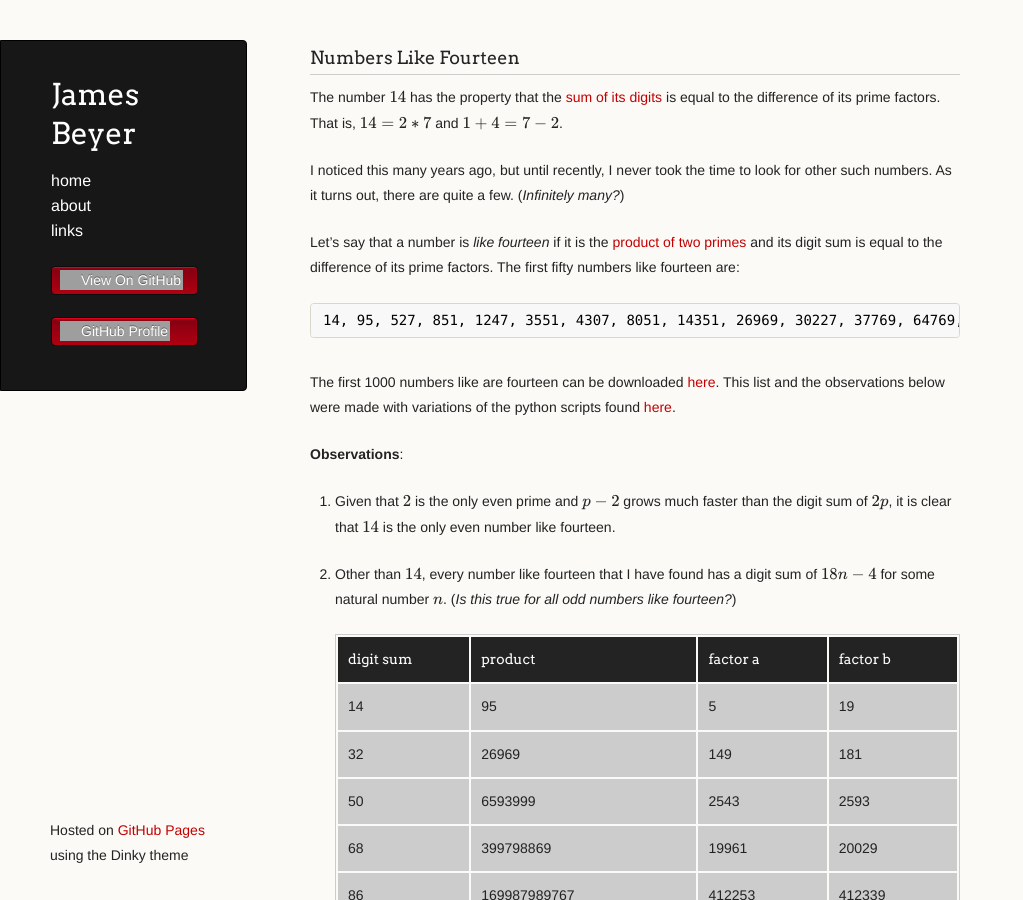
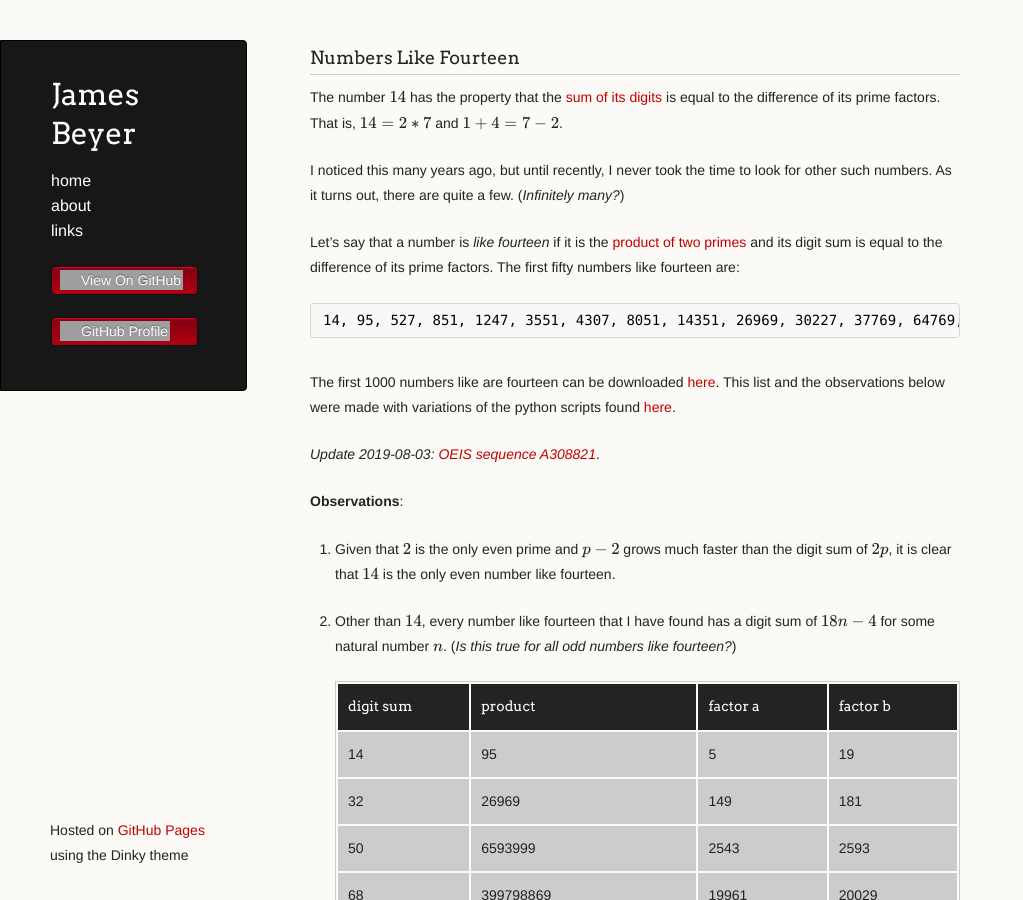
Before and after one commit to jebeyer/jebeyer.github.io, a Jekyll site: the page built from nlfourteen.md, in a window 1280 px wide and 900 px high. Shown: the whole window, without its empty margins (0-1023 px from the left). Built offline with Jekyll 4.4.1, drawn with Linux system fonts in a browser that asks for light colours; formulas are drawn with MathJax 3; a script that is not in the unit is left out; our own code applies the rules of GitHub Pages for plain Markdown files; grey boxes are pictures that could not be loaded.

Commit message:
Added OEIS link.

````diff
--- a/nlfourteen.md
+++ b/nlfourteen.md
@@ -15,6 +15,8 @@ Let's say that a number is _like fourteen_ if it is the [product of two primes](
 ```
 
 The first 1000 numbers like are fourteen can be downloaded [here](./assets/first1000.txt). This list and the observations below were made with variations of the python scripts found [here](https://github.com/jebeyer/nlfourteen-py).
+
+_Update 2019-08-03: [OEIS sequence A308821](https://oeis.org/A308821)_.
 
 **Observations**:
 
````
